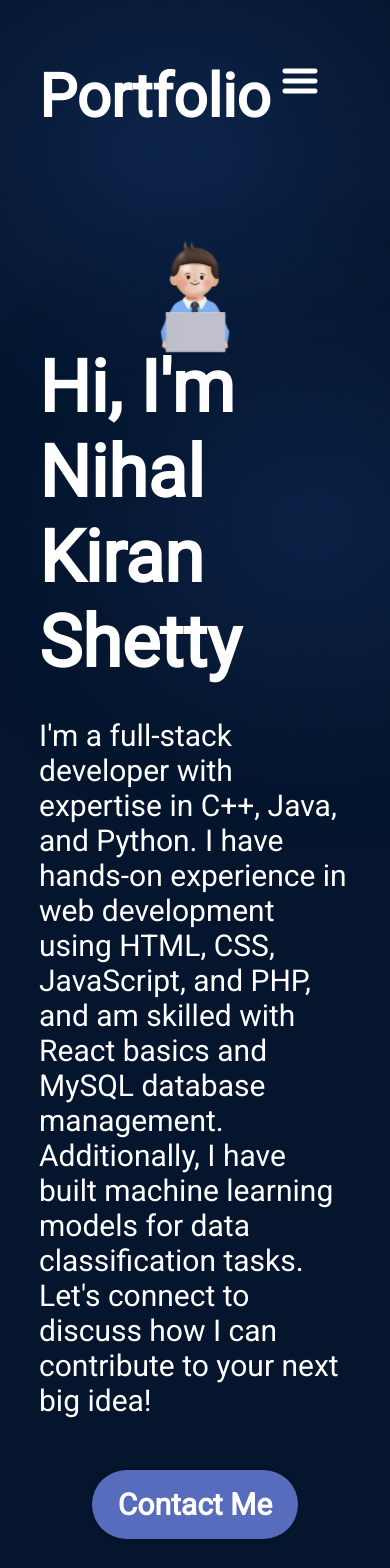
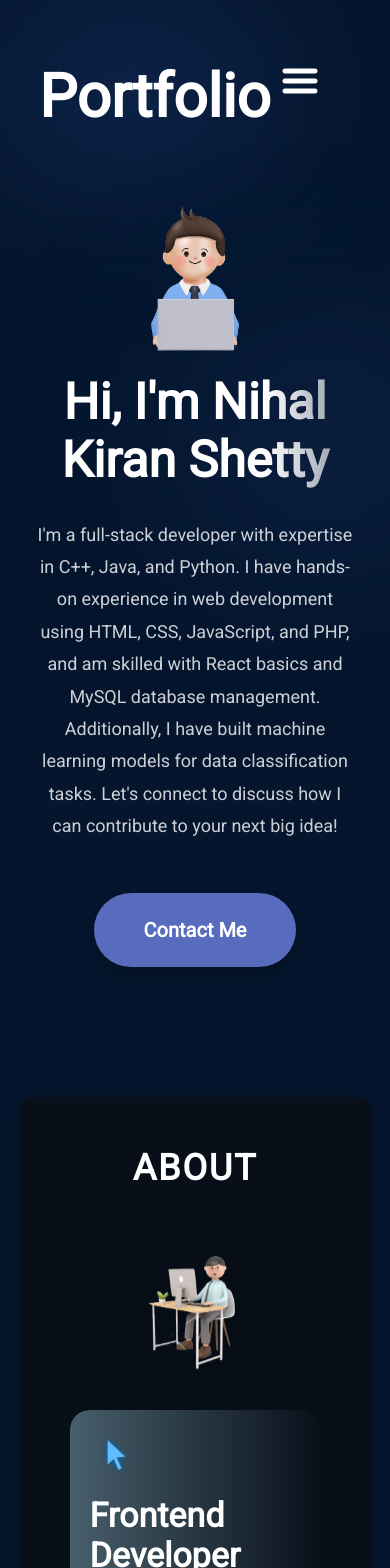
Before and after one commit to nihalkshetty2002/page, a React (Vite) app in the folder react-portfolio-main/: page / in a window 390 px wide. Shown: the top 1568 px of the page. Built offline with nearby package versions, Linux system fonts and the light colour scheme.

Commit message:
updated hero component

```diff
--- a/react-portfolio-main/src/components/Hero/Hero.module.css
+++ b/react-portfolio-main/src/components/Hero/Hero.module.css
@@ -5,10 +5,11 @@
   display: flex;
   align-items: center;
   justify-content: space-between;
-  margin-top: 49px;
-  z-index: 1;
+  margin-top: 50px;
   margin-left: 10%;
   margin-right: 10%;
+  z-index: 1;
+  animation: fadeIn 1.5s ease-in-out;
 }
 
 .content {
@@ -20,9 +21,9 @@
 }
 
 .title {
-  font-size: 72px;
+  font-size: 100px;
   font-weight: 900;
-  margin-bottom: 33px;
+  margin-bottom: 30px;
   font-family: var(--font-roboto);
   background: linear-gradient(
     90deg,
@@ -31,33 +32,45 @@
   );
   -webkit-text-fill-color: transparent;
   -webkit-background-clip: text;
+  transition: transform 0.3s ease;
+}
+
+.title:hover {
+  transform: scale(1.05);
 }
 
 .description {
-  font-size: 30px;
+  font-size: 35px;
   font-family: var(--font-roboto);
-  margin-bottom: 52px;
+  margin-bottom: 50px;
+  line-height: 1.8;
+  max-width: 700px;
+  opacity: 0.8;
 }
 
 .contactBtn {
   text-decoration: none;
-  background-color: var(--color-primary);
-  color: var(--color-text);
-  border-radius: 100px;
-  font-size: 30px;
+  background: var(--color-primary);
+  color: white;
+  border-radius: 50px;
+  font-size: 40px;
   font-weight: 600;
-  padding: 17px 26px;
-  box-shadow: 0 0 4px 0 rgba(0, 0, 0, 0.25);
+  padding: 35px 70px;
+  box-shadow: 0 8px 15px rgba(0, 0, 0, 0.2);
+  transition: all 0.3s ease;
+}
+
+.contactBtn:hover {
+  background: var(--color-secondary);
+  box-shadow: 0 12px 25px rgba(0, 0, 0, 0.3);
+  transform: translateY(-3px);
 }
 
 .heroImg {
-  width: 70%;
+  width: 100%;
+  max-width: 700px;
   z-index: 1;
-
-  animation-name: floating;
-  animation-duration: 3s;
-  animation-iteration-count: infinite;
-  animation-timing-function: ease-in-out;
+  animation: floating 3s ease-in-out infinite;
 }
 
 @keyframes floating {
@@ -65,7 +78,7 @@
     transform: translate(0, 0px);
   }
   50% {
-    transform: translate(0, 60px);
+    transform: translate(0, 20px);
   }
   100% {
     transform: translate(0, -0px);
@@ -74,38 +87,77 @@
 
 .topBlur {
   position: absolute;
-  width: 50vw;
-  height: 50vw;
-  min-width: 350px;
-  min-width: 350px;
-  top: -128px;
+  width: 40vw;
+  height: 40vw;
+  min-width: 300px;
+  top: -150px;
   left: -10vw;
-  border-radius: 764px;
-  background: rgba(25, 55, 109, 0.7);
-  filter: blur(100px);
+  border-radius: 50%;
+  background: rgba(25, 55, 109, 0.6);
+  filter: blur(80px);
   z-index: 0;
 }
 
 .bottomBlur {
   position: absolute;
-  width: 70vw;
-  height: 50vw;
-  min-width: 350px;
+  width: 60vw;
+  height: 40vw;
   min-width: 250px;
-  top: 246px;
-  right: -25vw;
-  border-radius: 764px;
-  background: rgba(25, 55, 109, 0.7);
+  top: 200px;
+  right: -20vw;
+  border-radius: 50%;
+  background: rgba(25, 55, 109, 0.6);
   filter: blur(100px);
   z-index: 0;
+}
+
+@keyframes fadeIn {
+  from {
+    opacity: 0;
+    transform: translateY(50px);
+  }
+  to {
+    opacity: 1;
+    transform: translateY(0px);
+  }
 }
 
 @media screen and (max-width: 830px) {
   .container {
     flex-direction: column-reverse;
+    margin-left: 5%;
+    margin-right: 5%;
+    margin-top: 30px;
   }
 
   .content {
     align-items: center;
+    text-align: center;
+  }
+
+  .title {
+    font-size: 50px;
+  }
+
+  .description {
+    font-size: 18px;
+    max-width: 90%;
+  }
+
+  .heroImg {
+    width: 80%;
+    max-width: 400px;
+  }
+
+  .contactBtn {
+    text-decoration: none;
+    background: var(--color-primary);
+    color: white;
+    border-radius: 50px;
+    font-size: 20px;
+    font-weight: 600;
+    padding: 25px 50px;
+    box-shadow: 0 8px 15px rgba(0, 0, 0, 0.2);
+    transition: all 0.3s ease;
   }
 }
```
Also changed, not shown: react-portfolio-main/src/components/Hero/Hero.jsx (+6 -4 lines).
